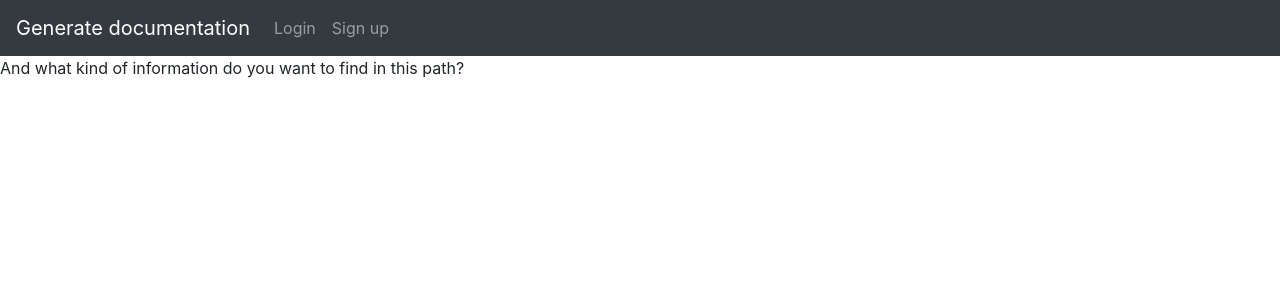
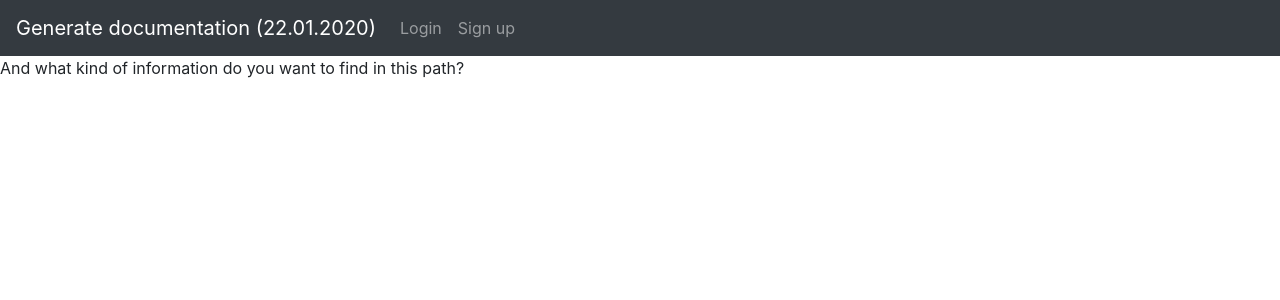
Before and after one commit to OlhaBerenchuk/coursework2211, a Flask app: page /1 in a window 1280 px wide. Shown: the top 300 px of the page. Run offline with Flask 2, Linux system fonts and the light colour scheme; some libraries are stand-ins or nearby versions.

Commit message:
Update header.html

```diff
--- a/templates/header.html
+++ b/templates/header.html
@@ -21,7 +21,7 @@
 <nav class="navbar navbar-expand-sm bg-dark navbar-dark">
 
   <div class="navbar-header">
-        <a class="navbar-brand" target="_blank" href="https://github.com/OlhaBerenchuk/kursova-serhii/">Generate documentation</a>  <!-- Посилання на репозиторій з кодом !-->
+        <a class="navbar-brand" target="_blank" href="https://github.com/OlhaBerenchuk/kursova-serhii/">Generate documentation (22.01.2020)</a>  <!-- Посилання на репозиторій з кодом !-->
   </div>
 
   <ul class="navbar-nav">
```
